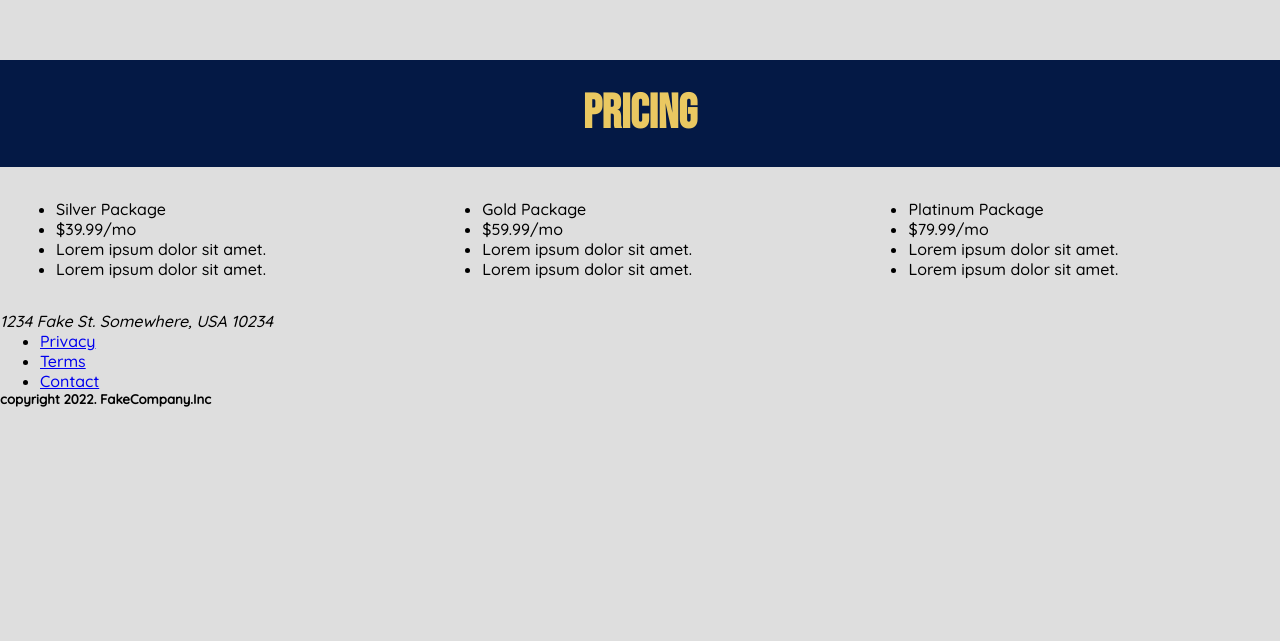
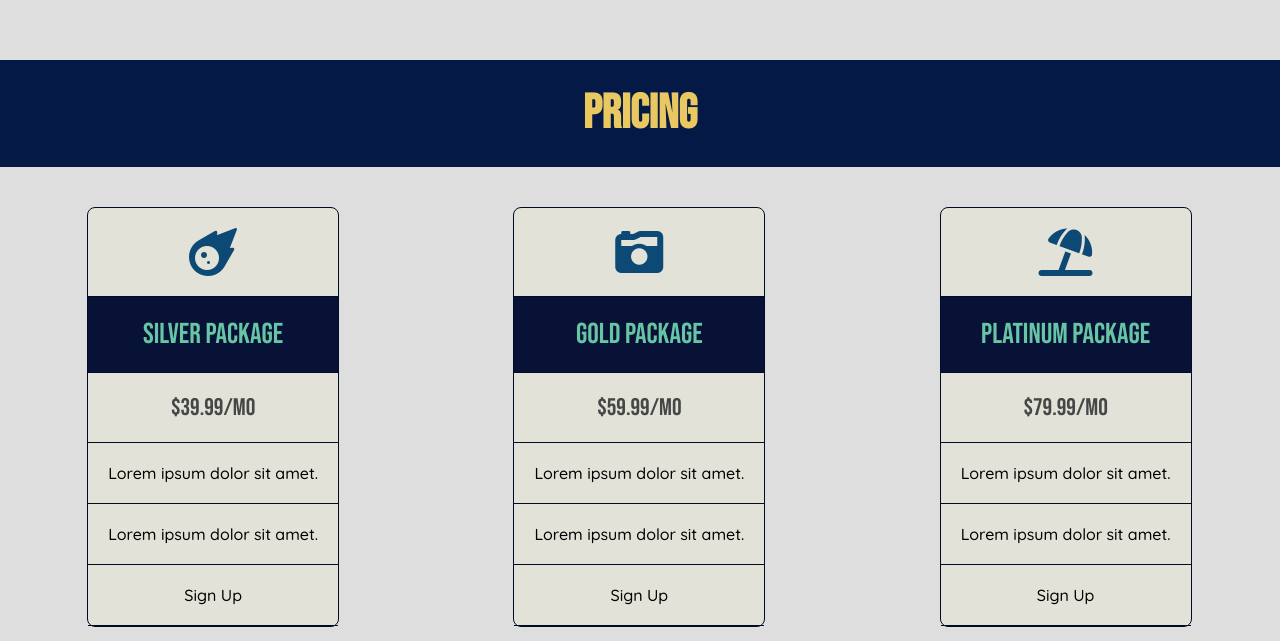
Before and after one commit to Marvista8/Product-Landing-Page, a plain HTML site: page index.html in a window 1280 px wide. Shown: the part 2156-2797 px from the top of the page. Before the commit the page ends 2563 px from the top, so only its background shows below. Drawn offline with Linux system fonts and the light colour scheme.

Commit message:
additional styling.

```diff
--- a/index.html
+++ b/index.html
@@ -23,7 +23,7 @@
     <section id="discover" class="container">
          <div class="BG">
             <form id="form" action="#" autocomplete="on">
-                <h2>Lorem ipsum dolor sit amet</h2>
+                <h2>Discover A New Adventure Today</h2>
 
                 <input type="email" name="email" id="email" placeholder="Enter email" required>
                 <button id="submit" class="btn">Submit</button>
@@ -39,26 +39,32 @@
         <h3 id="pricing" class="pricing-container">Pricing</h3>
         <div class="col">
             <ul class="price">
+                <li class="icons"><i class="fa-solid fa-meteor fa-3x"></i></li>
                 <li class="head">Silver Package</li>
                 <li class="price-box">$39.99/mo</li>
                 <li>Lorem ipsum dolor sit amet.</li>
                 <li>Lorem ipsum dolor sit amet.</li>
+                <li>Sign Up</li>
             </ul>
         </div>
         <div class="col">
             <ul class="price">
+                <li class="icons"><i class="fa-solid fa-camera-retro fa-3x"></i></li>
                 <li class="head">Gold Package</li>
                 <li class="price-box">$59.99/mo</li>
                 <li>Lorem ipsum dolor sit amet.</li>
                 <li>Lorem ipsum dolor sit amet.</li>
+                <li>Sign Up</li>
             </ul>
         </div>
         <div class="col">
             <ul class="price">
+                <li class="icons"><i class="fa-solid fa-umbrella-beach fa-3x"></i></li>
                 <li class="head">Platinum Package</li>
                 <li class="price-box">$79.99/mo</li>
                 <li>Lorem ipsum dolor sit amet.</li>
                 <li>Lorem ipsum dolor sit amet.</li>
+                <li>Sign Up</li>
             </ul>
         </div>
     </section>
--- a/style.css
+++ b/style.css
@@ -56,7 +56,7 @@ body {
    background-size: cover;
    width: 100vw;
    height: 120vh;
-   opacity: 0.75;
+   opacity: 0.65;
 }
 
 .photo1 {
@@ -99,13 +99,52 @@ body {
     float: left;
     display: flex;
     width: 33.3%;
-    padding: 2rem 1rem;
+    justify-content: center;
+    align-items: center;
+    margin: 2.5rem 0 2.5rem 0;
+}
+
+.price {
+    flex-wrap: wrap;
+    border: 1px solid #000c24;
+    background-color: #e2e2d8;
+    border-radius: 8px;
+    list-style-type: none;
+    -webkit-transition: 0.3s;
+    transition: 0.3s;
+    padding: 0;
+    margin: 0;
+}
+
+.icons {
+    padding: 10px;
+    color: #0c4974;
+}
+
+.price-box {
+    font-family: 'Bebas Neue', cursive;
+    font-size: 1.5em;
+    color: #464646;
+}
+
+.price .head {
+    font-family: 'Bebas Neue', cursive;
+    background-color: #081236;
+    color: #67c5a5;
+    font-size: 1.8em;;
+}
+
+.price li {
+    text-align: center;
+    border-bottom: 1px solid #000c24;
+    padding: 20px;
 }
 
 h2 {
     font-family: 'Bebas Neue', cursive;
     font-size: 4rem;
     padding: 20rem 0 2rem 0;
+    color: #000000;
 }
 
 input[type=email] {
```
